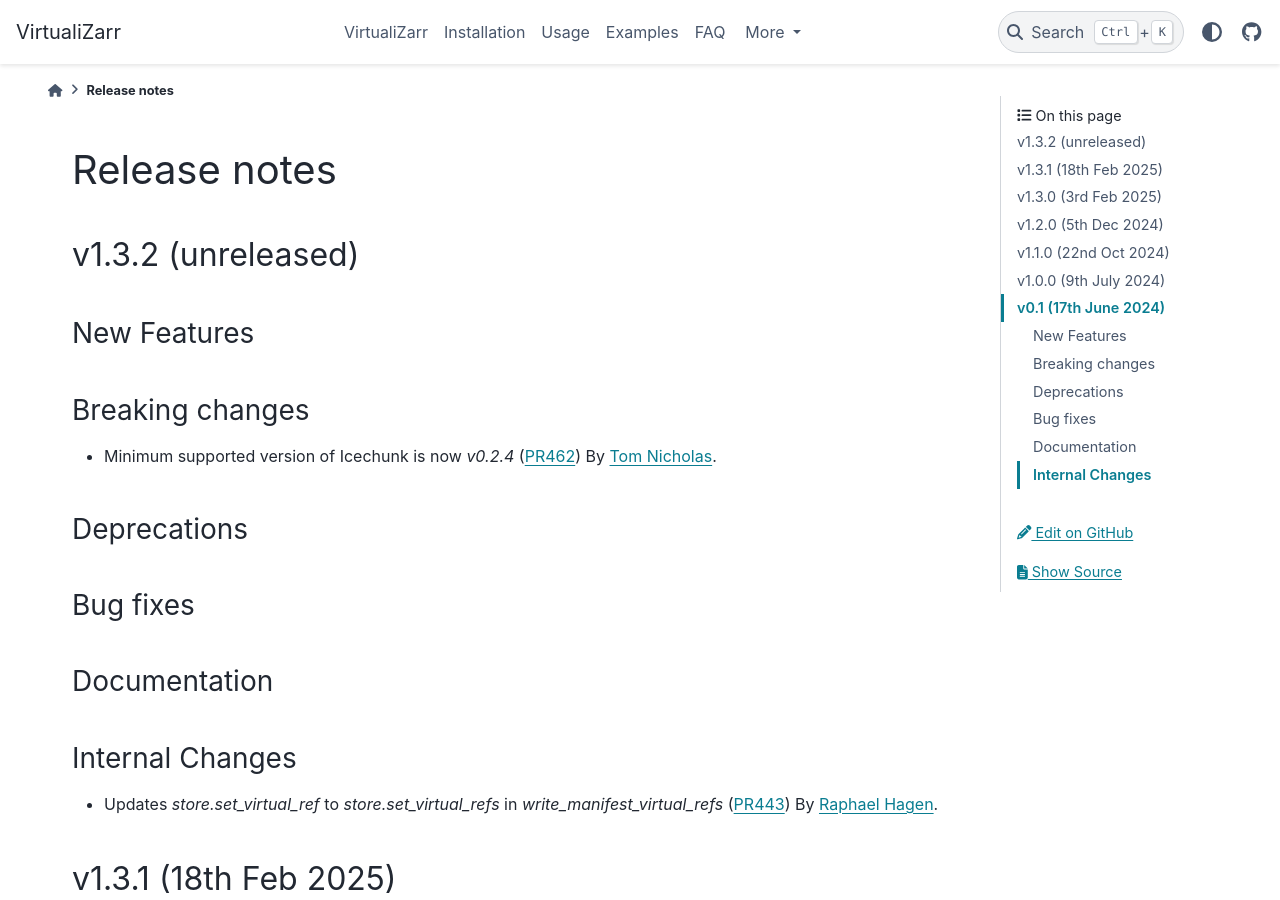
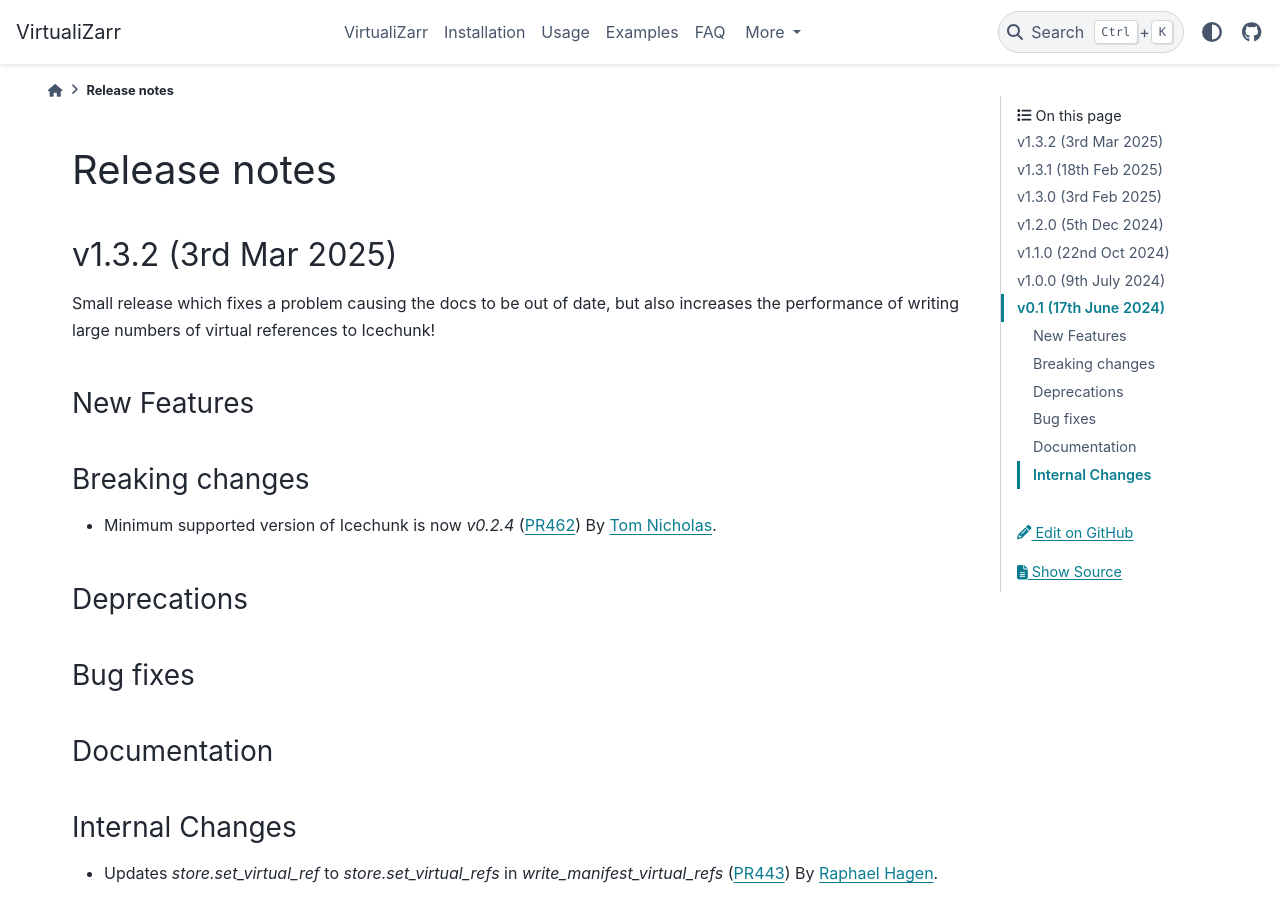
Before and after one commit to zarr-developers/VirtualiZarr, a Sphinx documentation site: the page built from docs/releases.rst, in a window 1280 px wide and 900 px high. Built offline with Sphinx 7.4.7 and the PyData theme 0.15.4, drawn with Linux system fonts in a browser that asks for light colours.

Commit message:
release notes

```diff
--- a/docs/releases.rst
+++ b/docs/releases.rst
@@ -3,8 +3,10 @@
 
 .. _v1.3.2:
 
-v1.3.2 (unreleased)
--------------------
+v1.3.2 (3rd Mar 2025)
+---------------------
+
+Small release which fixes a problem causing the docs to be out of date, but also increases the performance of writing large numbers of virtual references to Icechunk!
 
 New Features
 ~~~~~~~~~~~~
```
